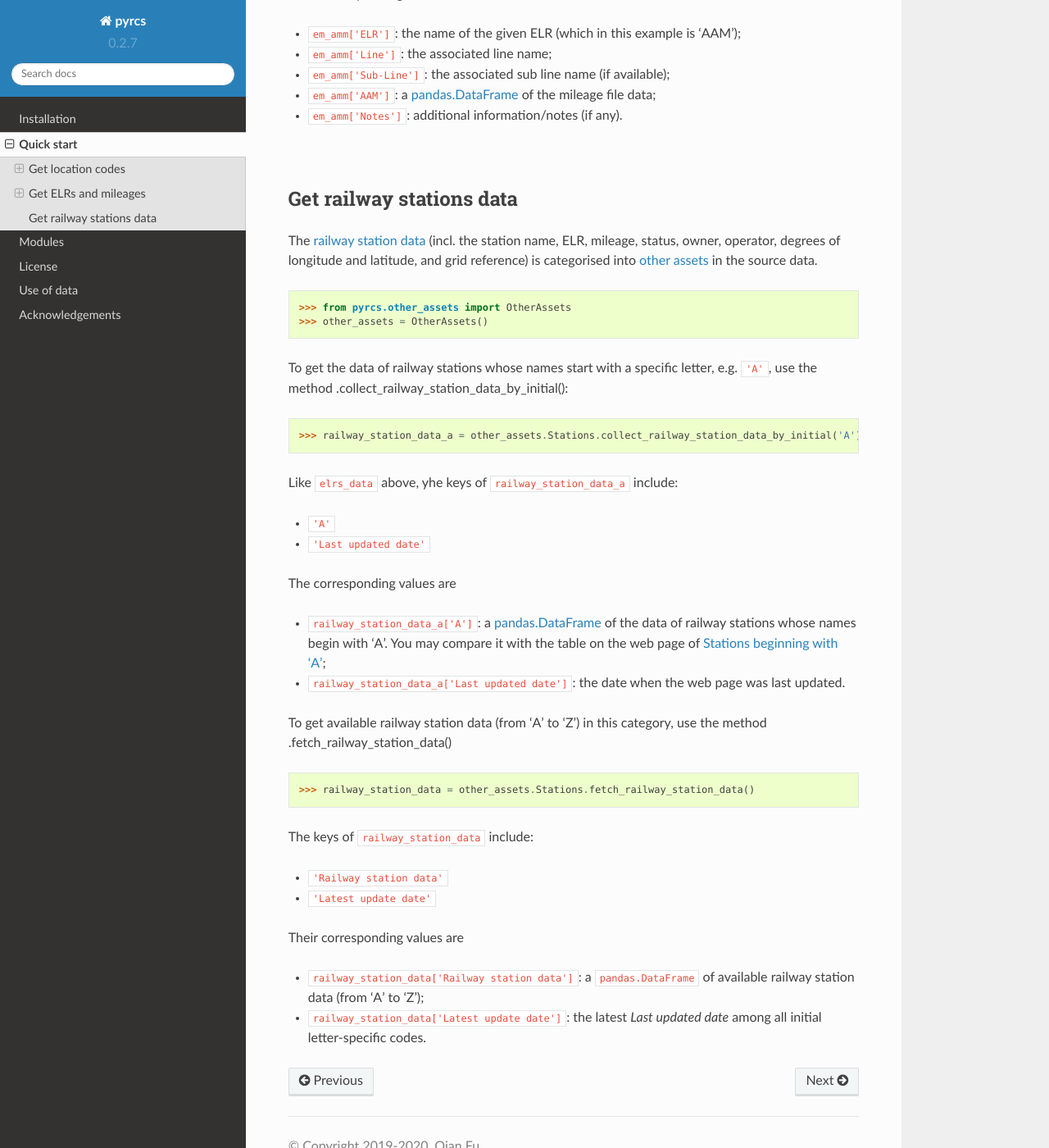
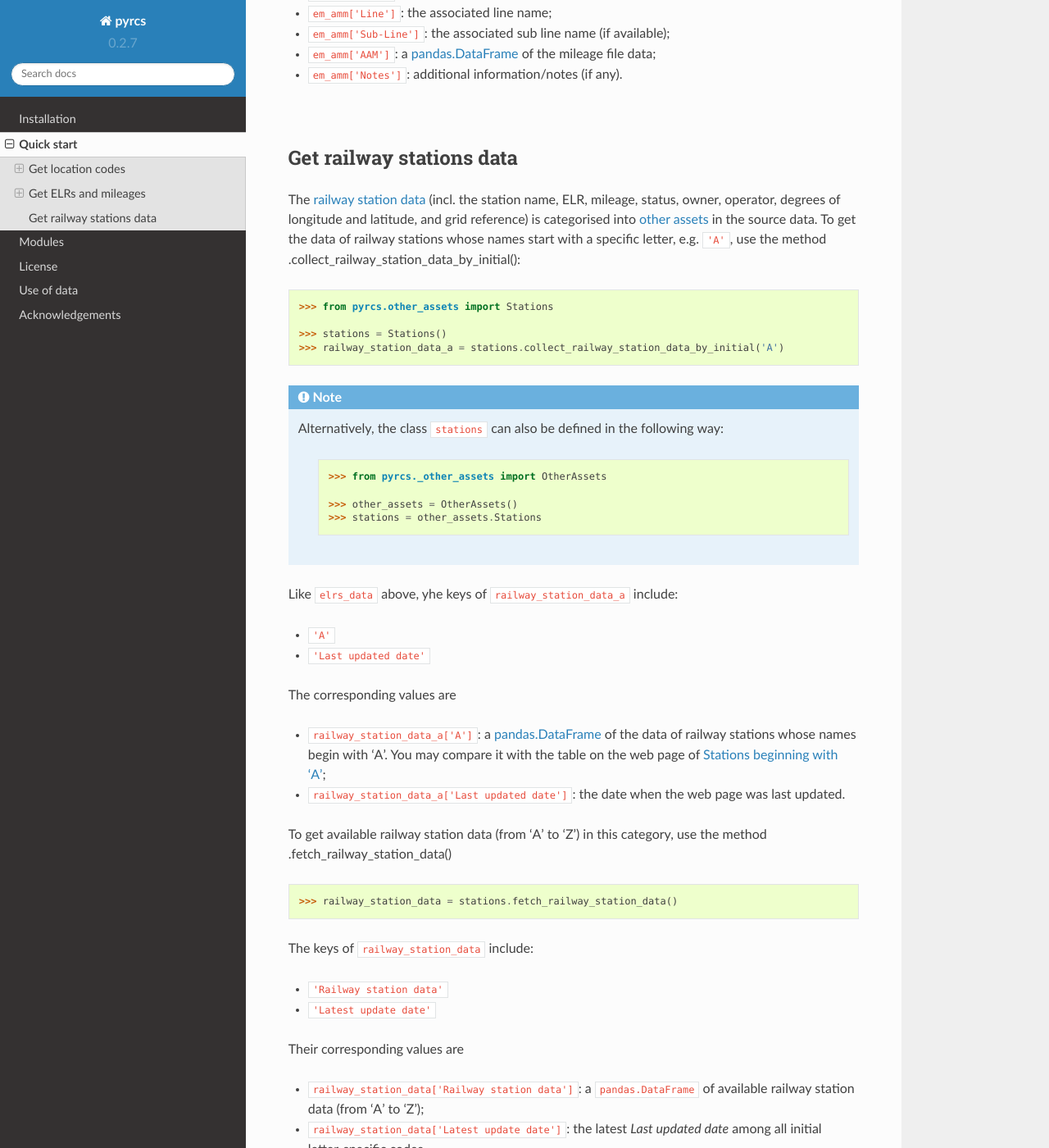
Before and after one commit to mikeqfu/pyrcs, a Sphinx documentation site: the page built from docs/source/quick-start.rst, in a window 1280 px wide and 1400 px high, scrolled down 3736 px. Shown: the whole window at 82% size. Built offline with Sphinx 7.4.7 and the Read the Docs theme 2.0.0, drawn with Linux system fonts in a browser that asks for light colours; some of the changed text lies outside the part shown.

Commit message:
modified quick-start.rst

```diff
--- a/docs/source/quick-start.rst
+++ b/docs/source/quick-start.rst
@@ -31,19 +31,16 @@ After importing the module, you can create an instance for getting the location
 
 .. note::
 
-    An alternative way of creating the instance is through :ref:`pyrcs._line_data.LineData()<pyrcs-_line-data>`:
+   An alternative way of creating the instance is through :ref:`pyrcs._line_data.LineData()<pyrcs-_line-data>`:
 
     .. code-block:: python
 
-       >>> from pyrcs._line_data import LineData
-       >>> ld = LineData()
-       >>> lid = ld.LocationIdentifiers
+        >>> from pyrcs._line_data import LineData
+
+        >>> ld = LineData()
+        >>> lid = ld.LocationIdentifiers
 
     The instance ``ld`` contains all classes under the category of `line data`_. In that way, ``ld.LocationIdentifiers`` is equivalent to ``lid``.
-
-    .. code-block:: python
-
-       >>> location_codes = ld.LocationIdentifiers()
 
 .. _qs-locations-beginning-with-a-given-letter:
 
@@ -180,18 +177,25 @@ Their corresponding values are
 Get railway stations data
 -------------------------
 
-The `railway station data`_ (incl. the station name, ELR, mileage, status, owner, operator, degrees of longitude and latitude, and grid reference) is categorised into `other assets`_ in the source data.
+The `railway station data`_ (incl. the station name, ELR, mileage, status, owner, operator, degrees of longitude and latitude, and grid reference) is categorised into `other assets`_ in the source data. To get the data of railway stations whose names start with a specific letter, e.g. ``'A'``, use the method :ref:`.collect_railway_station_data_by_initial()<stations-collect-railway-station-data-by-initial>`:
 
 .. code-block:: python
 
-   >>> from pyrcs.other_assets import OtherAssets
-   >>> other_assets = OtherAssets()
+   >>> from pyrcs.other_assets import Stations
 
-To get the data of railway stations whose names start with a specific letter, e.g. ``'A'``, use the method :ref:`.collect_railway_station_data_by_initial()<stations-collect-railway-station-data-by-initial>`:
+   >>> stations = Stations()
+   >>> railway_station_data_a = stations.collect_railway_station_data_by_initial('A')
 
-.. code-block:: python
+.. note::
 
-   >>> railway_station_data_a = other_assets.Stations.collect_railway_station_data_by_initial('A')
+   Alternatively, the class ``stations`` can also be defined in the following way:
+
+    .. code-block:: python
+
+        >>> from pyrcs._other_assets import OtherAssets
+
+        >>> other_assets = OtherAssets()
+        >>> stations = other_assets.Stations
 
 Like ``elrs_data`` above, yhe keys of ``railway_station_data_a`` include:
 
```
Also changed, not shown: other parts of docs/source/quick-start.rst (+3 -3 lines).
